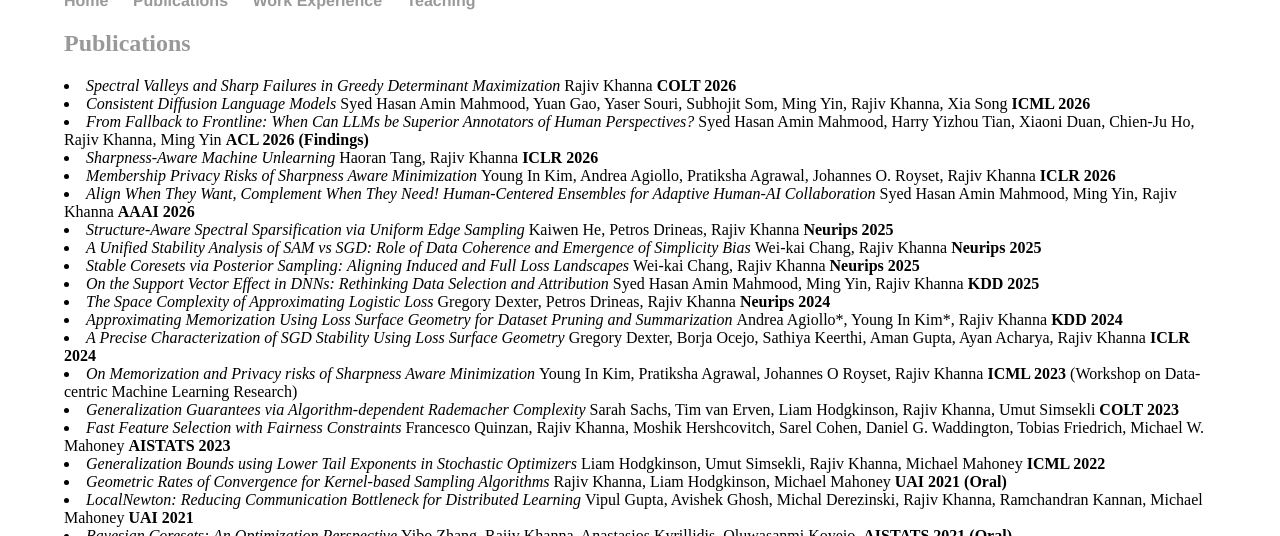
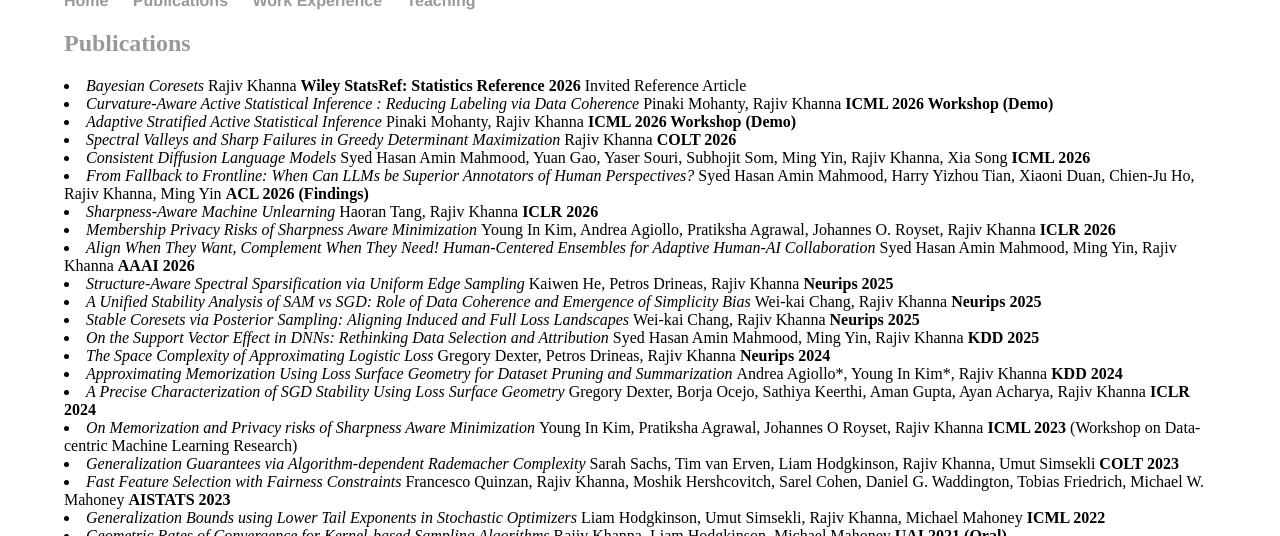
Before and after one commit to rjvak7/rjvak7.github.io, a Jekyll site: the page built from pubs.html, in a window 1280 px wide and 900 px high, cut to the strip 364-900 px from the top of the window. Built offline with Jekyll 4.4.1, drawn with Linux system fonts in a browser that asks for light colours.

Commit message:
Update publications in pubs.html
Added new publications and updated existing entries in the publications list.

```diff
--- a/pubs.html
+++ b/pubs.html
@@ -6,6 +6,9 @@ title: Rajiv Khanna -- Publications
 <div >
 
 <h2> <a name="Pubs"> Publications </a> </h2>
+   <li> <i> Bayesian Coresets </i> Rajiv Khanna <b> Wiley StatsRef: Statistics Reference 2026 </b> Invited Reference Article
+   <li> <i> Curvature-Aware Active Statistical Inference : Reducing Labeling via Data Coherence </i> Pinaki Mohanty, Rajiv Khanna <b>ICML 2026 Workshop (Demo)</b>
+   <li> <i> Adaptive Stratified Active Statistical Inference </i> Pinaki Mohanty, Rajiv Khanna <b>ICML 2026 Workshop (Demo)</b>
    <li> <i> Spectral Valleys and Sharp Failures in Greedy Determinant Maximization </i> Rajiv Khanna <b>COLT 2026</b>
    <li> <i> Consistent Diffusion Language Models </i> Syed Hasan Amin Mahmood, Yuan Gao, Yaser Souri, Subhojit Som, Ming Yin, Rajiv Khanna, Xia Song <b>ICML 2026</b>
    <li><i> From Fallback to Frontline: When Can LLMs be Superior Annotators of Human Perspectives?</i> Syed Hasan Amin Mahmood, Harry Yizhou Tian, Xiaoni Duan, Chien-Ju Ho, Rajiv Khanna, Ming Yin <b>ACL 2026 (Findings)</b>
```
